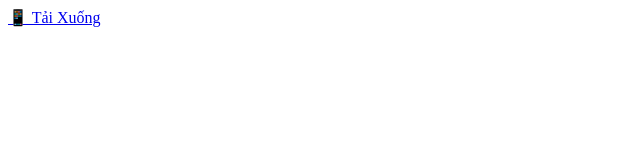
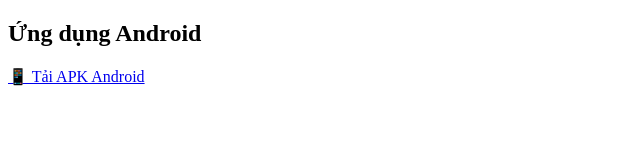
Before and after one commit to luongson555/linktestphu, a plain HTML site: page index.html in a window 1280 px wide. Shown: the whole page, without its empty margins (0-640 px from the left). Drawn offline with Linux system fonts and the light colour scheme.

Commit message:
Update index.html to include APK download link

```diff
--- a/index.html
+++ b/index.html
@@ -1,3 +1,17 @@
-<a href="https://ufile.io/hb49lakz">
-📱 Tải Xuống
+<!DOCTYPE html>
+<html>
+<head>
+<meta charset="UTF-8">
+<title>Tải APK</title>
+</head>
+
+<body>
+
+<h2>Ứng dụng Android</h2>
+
+<a href="https://raw.githubusercontent.com/luongson555/linktestphu/main/app.apk">
+📱 Tải APK Android
 </a>
+
+</body>
+</html>
```
